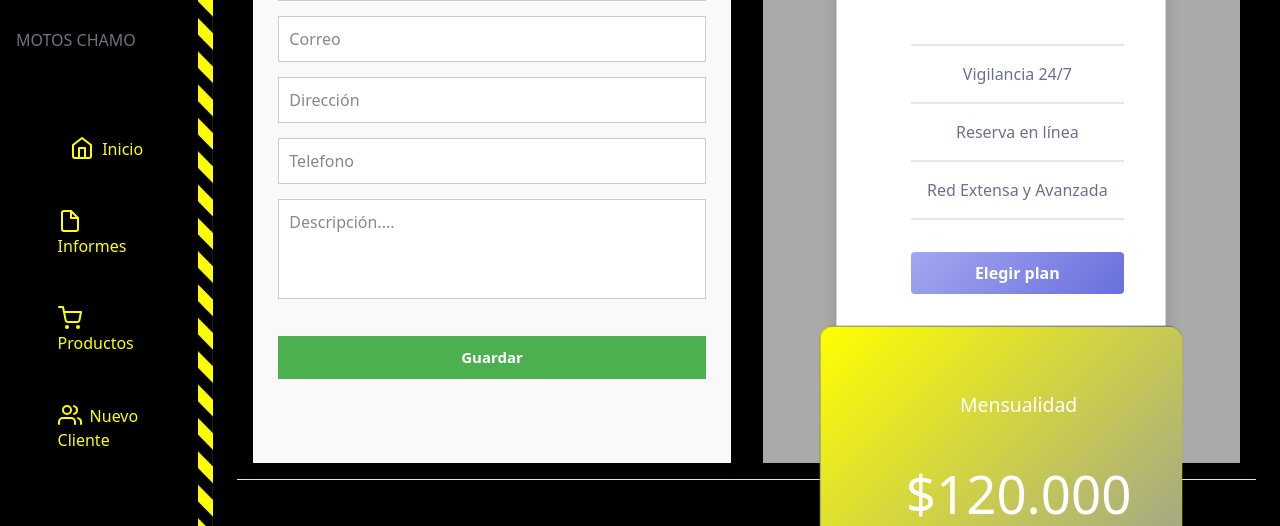
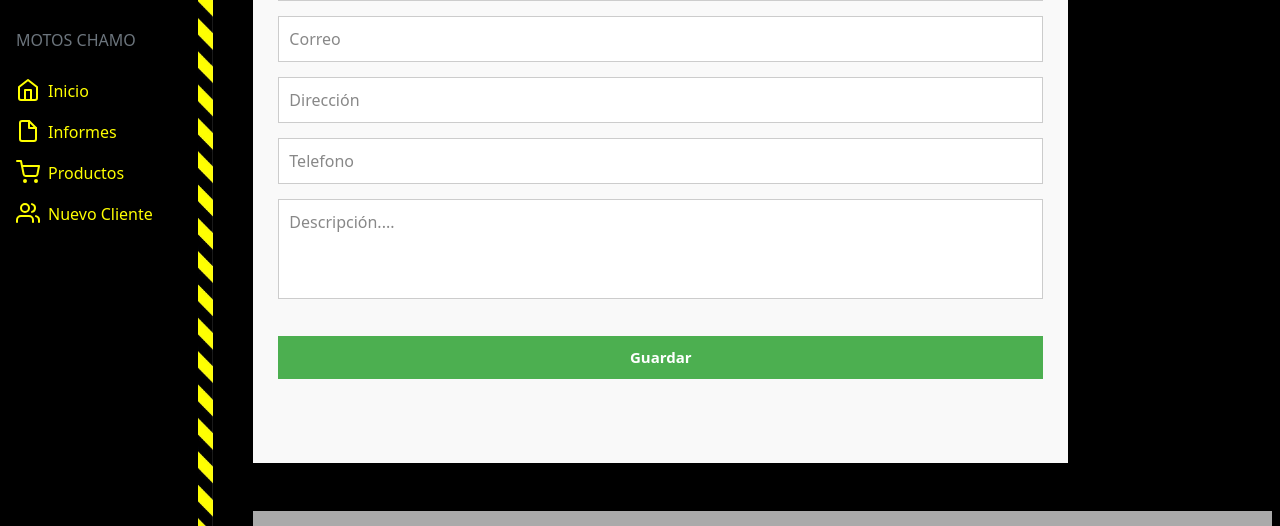
Before and after one commit to santii321/parqueadero, a React (Create React App) app in the folder parqueadero/: page /NuevoCliente in a window 1280 px wide. Shown: the part 201-727 px from the top of the page. Built offline with nearby package versions, Linux system fonts and the light colour scheme.

Commit message:
Se arregla header, quitandole a las listas el justify-center

```diff
--- a/parqueadero/src/assets/style/clientes.css
+++ b/parqueadero/src/assets/style/clientes.css
@@ -1,4 +1,4 @@
-.contenedor, .contenedormensualidad
+.contenedor
 {
     width: 80%;
     height: 80vh;
@@ -100,6 +100,15 @@
 
   /*-------------------------------------------------------------------------------------------------*/
 
+  .contenedormensualidad{
+    width: 100%;
+    height: 90vh;
+    background-color: #aaa;
+    display: flex;
+    justify-content: center;
+    align-items: center;
+  }
+
   .cards {
     display: flex;
     justify-content: center;
@@ -125,21 +134,21 @@
     transform: scale(1.1);
     z-index: 1;
   }
-  ul {
+   .listasMencualidad {
     margin: 2.6rem;
     display: flex;
     flex-direction: column;
     align-items: center;
     justify-content: space-around;
   }
-  ul li {
+  .listasMencualidad li {
     list-style-type: none;
     display: flex;
     justify-content: center;
     width: 100%;
     padding: 1rem 0;
   }
-  ul li.price {
+  .listasMencualidad li.price {
     font-size: 3rem;
     color: hsl(232, 13%, 33%);
     padding-bottom: 2rem;
--- a/parqueadero/src/clientes/MensualidadClientes.js
+++ b/parqueadero/src/clientes/MensualidadClientes.js
@@ -2,10 +2,10 @@ import '../assets/style/clientes.css'
 
 const MensualidadClientes = () => {
     return (
-        <section className="contenedormensualidad m-2 mx-3">
+        <section className="contenedormensualidad m-2 mx-3 mt-5">
             <div class="cards">
                 <div className="card shadow">
-                    <ul>
+                    <ul className='listasMencualidad'>
                         <li className="pack">Basic</li>
                         <li id="basic" className="price bottom-bar">$6.000</li>
                         <li className="bottom-bar">Vigilancia 24/7</li>
@@ -15,7 +15,7 @@ const MensualidadClientes = () => {
                     </ul>
                 </div>
                 <div className="card active">
-                    <ul>
+                    <ul className='listasMencualidad'>
                         <li className="pack">Mensualidad</li>
                         <li id="professional" className="price bottom-bar">$120.000</li>
                         <li className="bottom-bar">Moto Spa</li>
@@ -25,7 +25,7 @@ const MensualidadClientes = () => {
                     </ul>
                 </div>
                 <div className="card shadow">
-                    <ul>
+                    <ul className='listasMencualidad'>
                         <li className="pack">Anualidad</li>
                         <li id="master" className="price bottom-bar">$300.000</li>
                         <li className="bottom-bar">Renovación de SOAT</li>
--- a/parqueadero/src/pages/NuevoCliente.js
+++ b/parqueadero/src/pages/NuevoCliente.js
@@ -4,7 +4,11 @@ import '../assets/style/clientes.css'
 
 function NuevoCliente() {
     return(
-        <><FormularioClientes /><MensualidadClientes /></>
+         <section className="d-block">
+
+          <><FormularioClientes /><MensualidadClientes /></>
+
+        </section>
 
     )
 }
```
